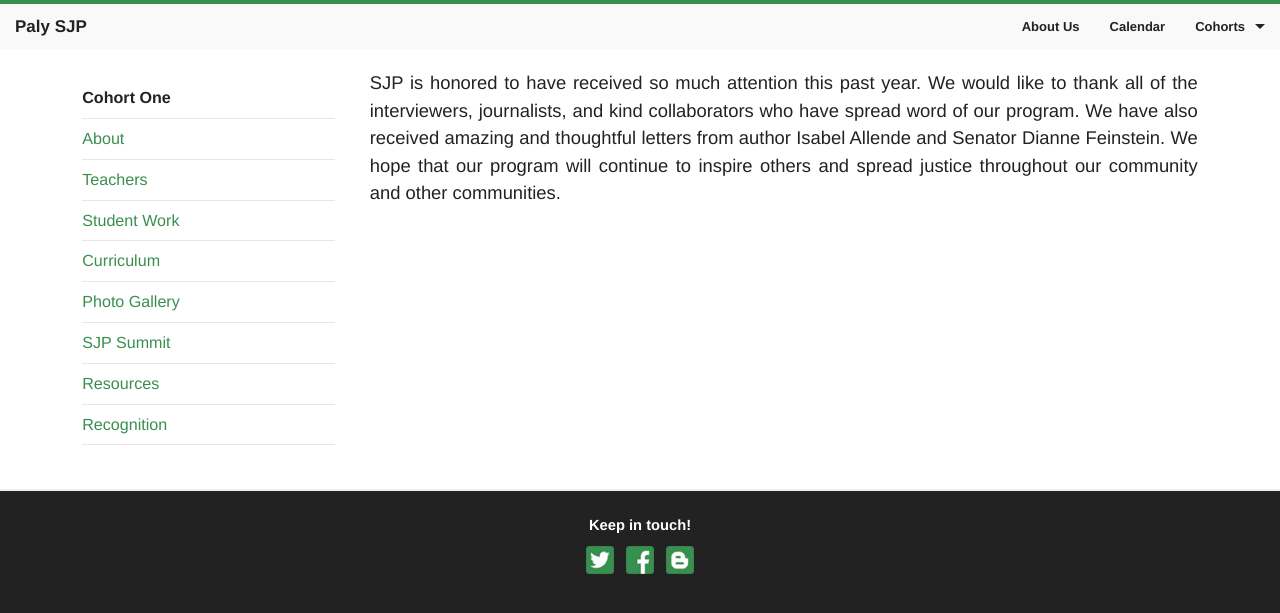
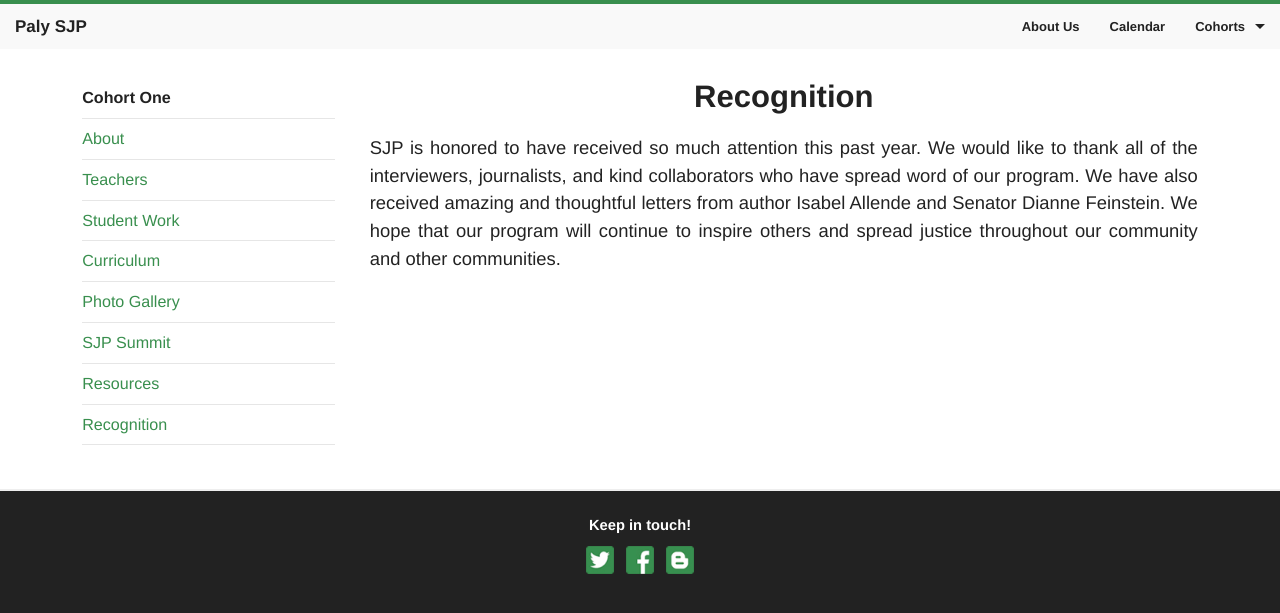
Before and after one commit to rafilong/palysjp-website, a Jekyll site: the page built from cohorts/one/recognition.html, in a window 1280 px wide. Shown: the top 613 px of the page. Built offline with Jekyll 4.4.1, drawn with Linux system fonts in a browser that asks for light colours; Markdown is read by kramdown in place of the engine named in the settings.

Commit message:
Added header

```diff
--- a/cohorts/one/recognition.html
+++ b/cohorts/one/recognition.html
@@ -4,4 +4,5 @@ title: Cohort 1 | Recognition
 cohortlink: one
 cohort: One
 ---
+<h3>Recognition</h3>
 SJP is honored to have received so much attention this past year. We would like to thank all of the interviewers, journalists, and kind collaborators who have spread word of our program. We have also received amazing and thoughtful letters from author Isabel Allende and Senator Dianne Feinstein. We hope that our program will continue to inspire others and spread justice throughout our community and other communities.
```
